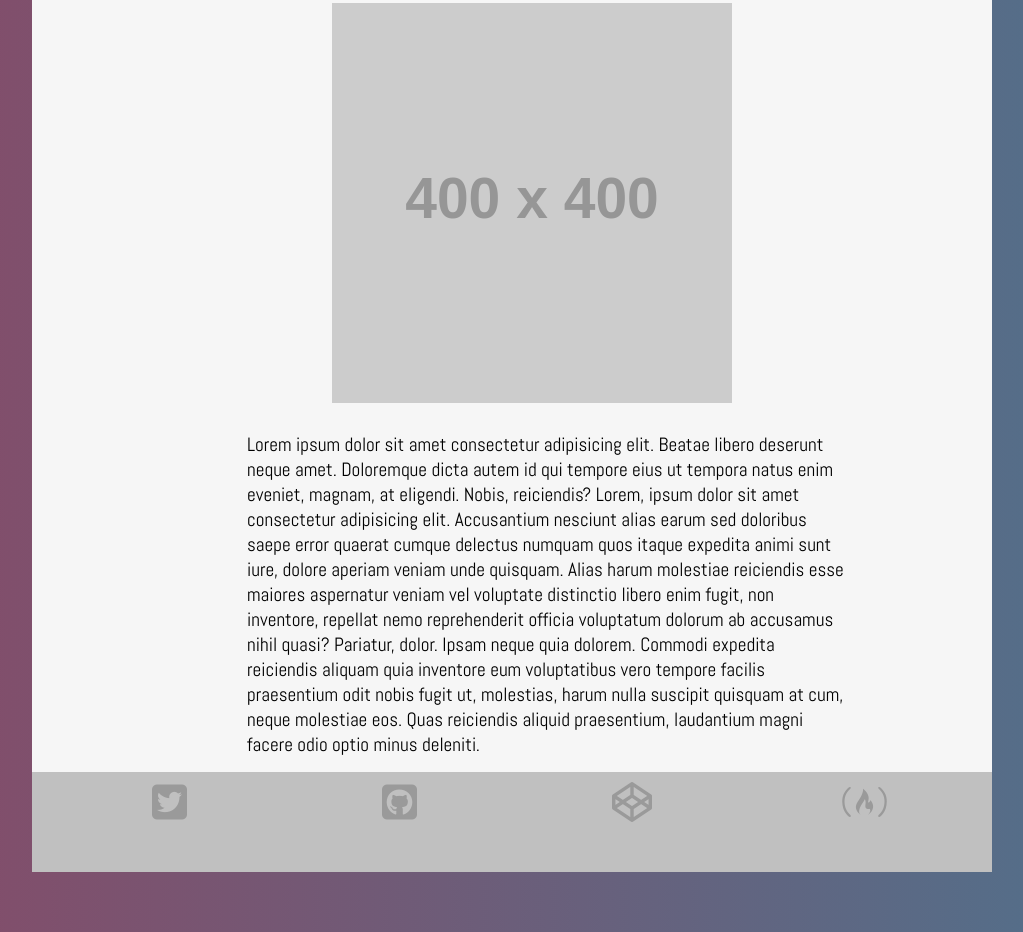
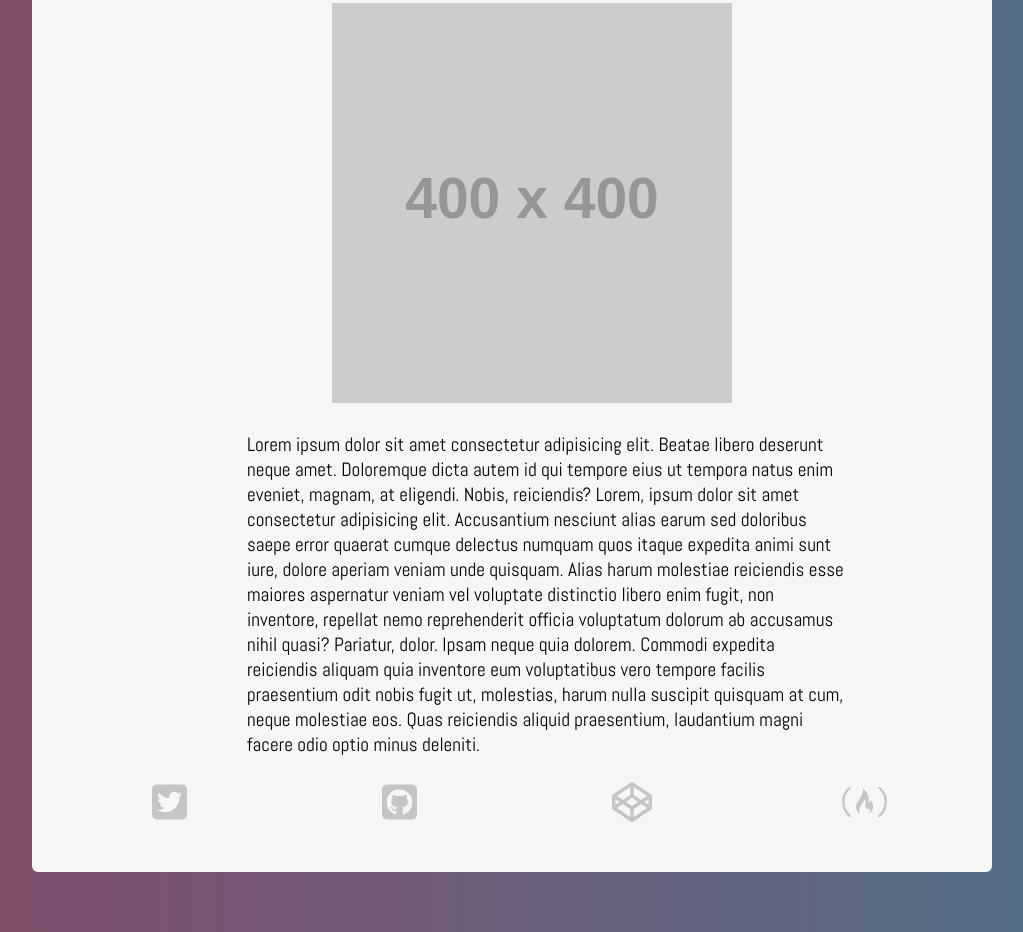
Before and after one commit to Kodcx/portfolio, a plain HTML site: page index.html in a window 1280 px wide. Shown: the part 189-1121 px from the top of the page, without its empty margins (128-1151 px from the left). Drawn offline with Linux system fonts and the light colour scheme; placeholder pictures from the web are drawn by us.

Commit message:
Add files via upload

```diff
--- a/styles.css
+++ b/styles.css
@@ -73,7 +73,7 @@ body {
 footer {
   width: 100%;
   height: 100px;
-   background: silver;
+   background: silver .3;
   margin: 15px auto;
 }
 footer ul li {
```
